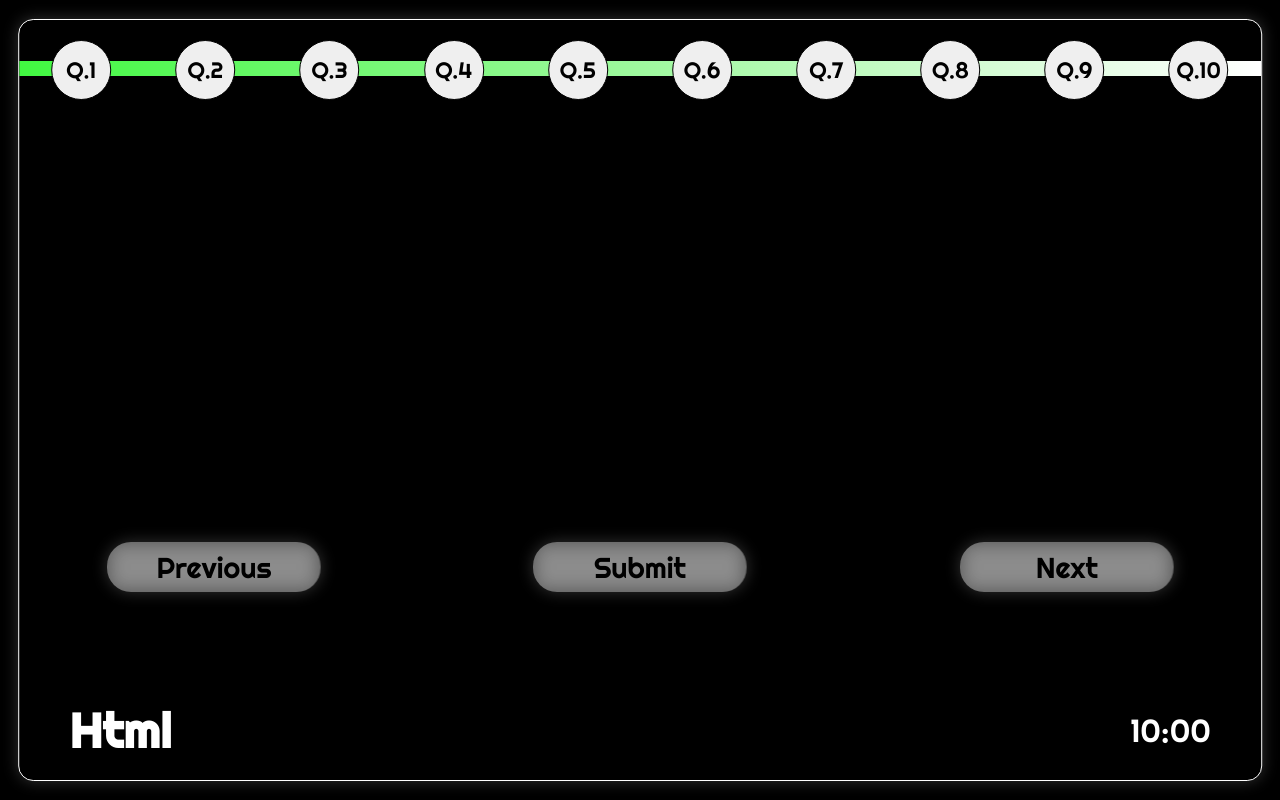
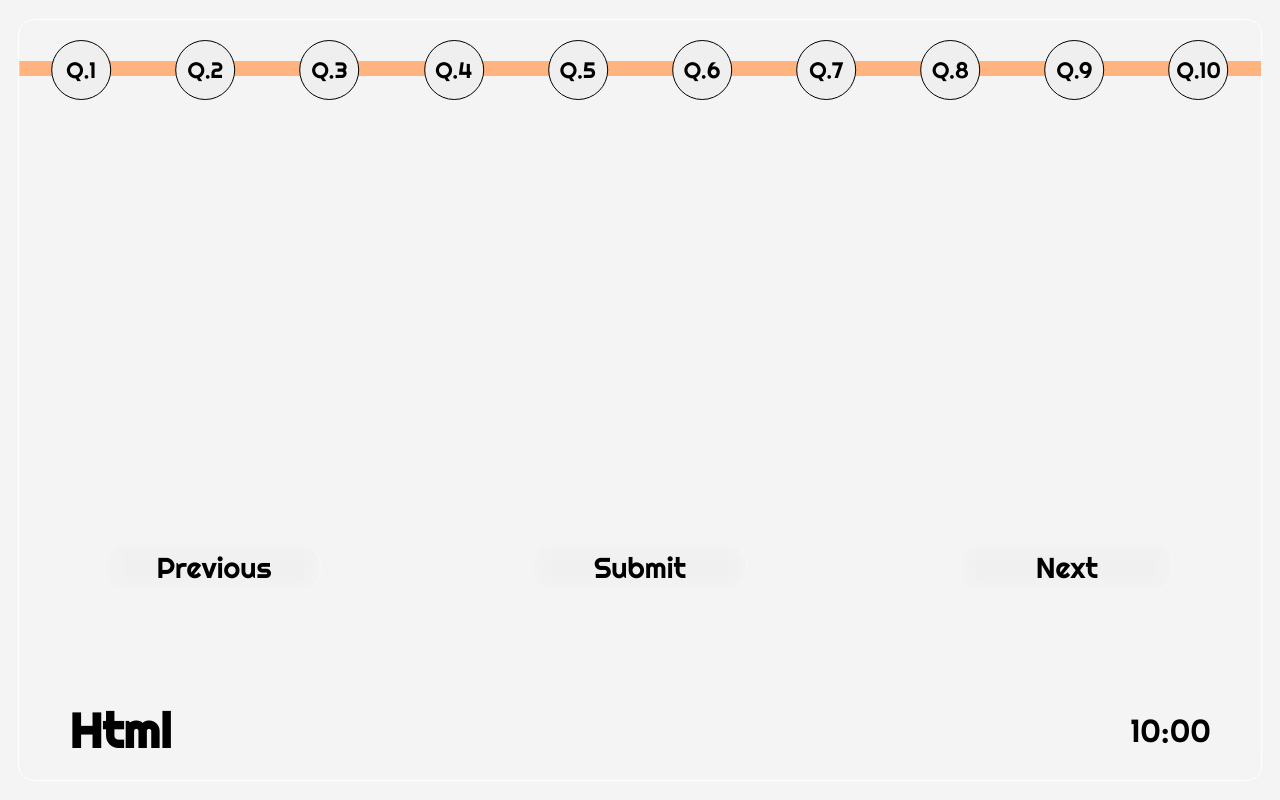
Before and after one commit to Artificier7010/E-PORTAL, a PHP site: page /Modules/StudentDashboard/examportal.php in a window 1280 px wide. Run offline with PHP 8.4, Linux system fonts and the light colour scheme; the visitor is signed in with stand-in values (Sample User, id 1); some libraries are stand-ins or nearby versions.

Commit message:
color change

```diff
--- a/Modules/StudentDashboard/answercheck.php
+++ b/Modules/StudentDashboard/answercheck.php
@@ -71,7 +71,7 @@
   padding-top: 12px;
   padding-bottom: 12px;
   text-align: left;
-  background-color: #04AA6D;
+  background-color: rgb(255 180 127);
   color: white;
 }
 .tru{
--- a/Modules/StudentDashboard/examportal.php
+++ b/Modules/StudentDashboard/examportal.php
@@ -187,7 +187,7 @@
     .backinner{
             width: 100%;
             height: 100%;
-            background: black;
+            background: #f4f4f4;
             backdrop-filter: blur(50px);
 
     }
@@ -214,7 +214,7 @@
     .bar{
         width: 100%;
         height: 15px;
-        background: linear-gradient(to right, rgb(65, 248, 65),rgb(158, 248, 158),white);
+        background: rgb(255 180 127);
         margin: auto;
         position: absolute;
         top: 41px;
@@ -246,7 +246,7 @@
     .questionbtns button:hover{
         transform: scale(1.2) translateY(20px);
         transition: .5s ease;
-        background: linear-gradient(to right, rgb(65, 248, 65),rgb(158, 248, 158),white);
+        background: rgb(255 180 127);
     }
     .btttn{
         width: 100%;
@@ -257,7 +257,7 @@
     .showquestion{
         height: auto;
         width: 100%;
-        color: white;
+        color: #000000;
         margin-top: 30px;
     }
     .showquestion .quest{
@@ -323,7 +323,7 @@
     .detail{
         height: 100px;
         width: 100%;
-        color: white;
+        color: #000000;
         position:absolute;
         bottom: 0;
         left: 0;
@@ -362,7 +362,7 @@
     .score .scorebar{
         width: 100%;
         height: 40px;
-        background: rgb(88, 243, 74);
+        background:rgb(255 180 127);
         border-top-right-radius: 5px;
         border-top-left-radius: 5px;
 
```
